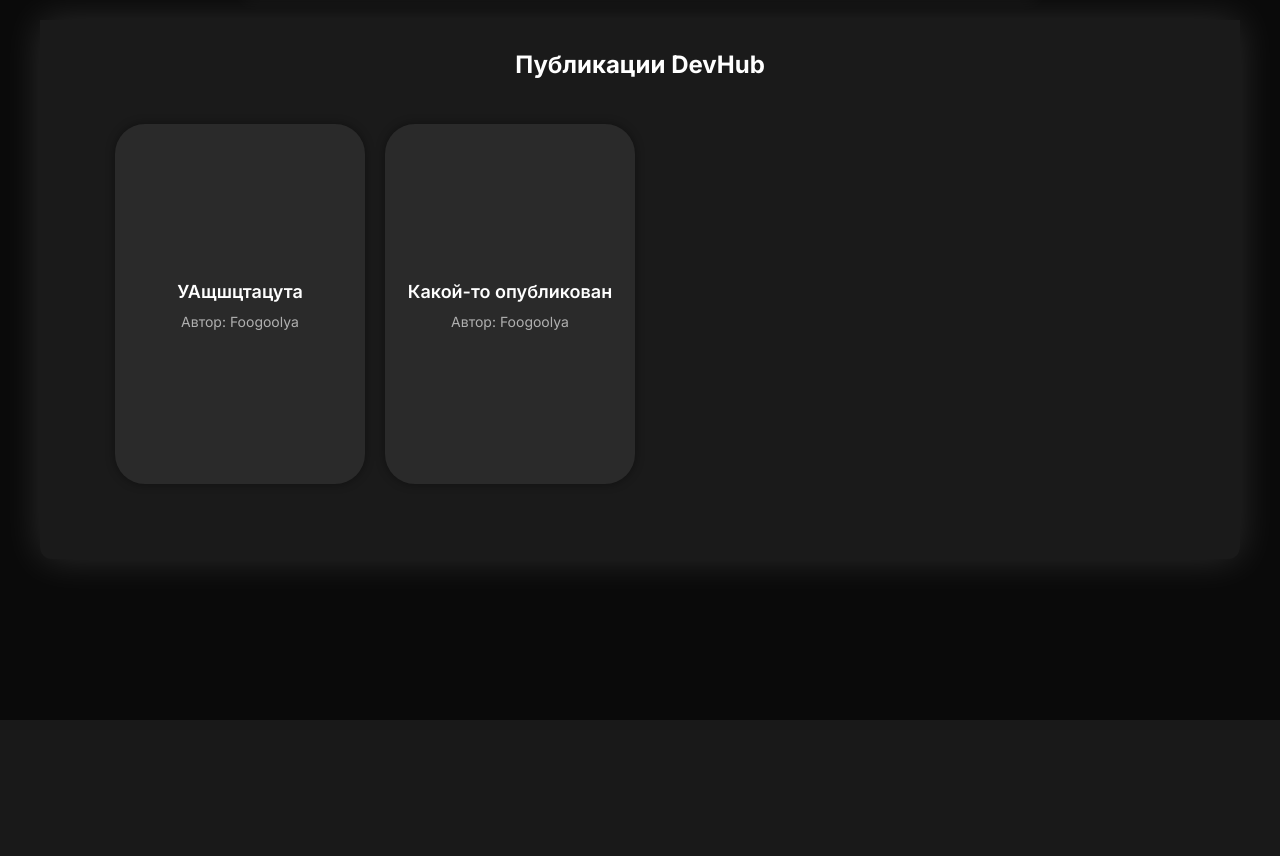
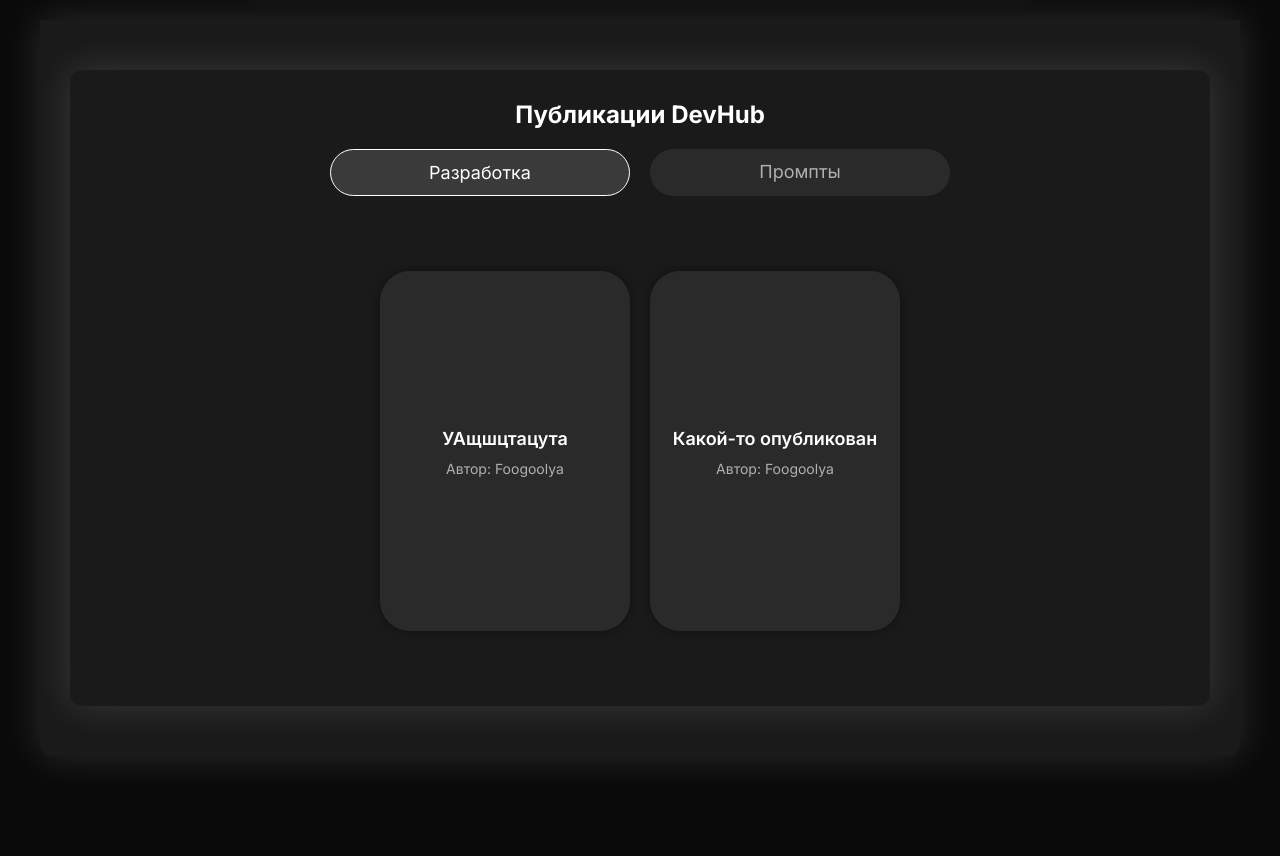
Before and after one commit to Clafordisment/DevHub, a PHP site: page /index.php?category=1 in a window 1280 px wide. Shown: the part 80-936 px from the top of the page. Before the commit the page ends 800 px from the top, so only its background shows below. Run offline with PHP 8.4, Linux system fonts and the light colour scheme; a user stored in the database is signed in; data comes from the database, SQL or seed files in the repository; both versions use the stored data as it was after the commit.

Commit message:
Creating a category filter on the main page

```diff
--- a/create_publication.php
+++ b/create_publication.php
@@ -64,11 +64,13 @@
             $stmt->execute();
             $stmt->close();
         } else {
+            $id_type = 1; // 1 = Разработка, позже будет добавлена функция выбора категории
+
             $stmt = $conn->prepare("
                 INSERT INTO Posts (id_type, id_u, title, content, create_at, avRate, isNote, ownPrev)
-                VALUES (0, ?, ?, ?, NOW(), 0, ?, '')
+                VALUES (?, ?, ?, ?, NOW(), 0, ?, '')
             ");
-            $stmt->bind_param("issi", $userId, $title, $content, $isNote);
+            $stmt->bind_param("iissi", $id_type, $userId, $title, $content, $isNote);
             $stmt->execute();
             $stmt->close();
         }
--- a/index.php
+++ b/index.php
@@ -12,6 +12,29 @@
 );
 $conn->set_charset("utf8");
 
+$catgSql = "SELECT id_PType, name FROM posts_catg ORDER BY id_PType";
+$catgResult = $conn->query($catgSql);
+$categories = [];
+if ($catgResult) {
+    while ($row = $catgResult->fetch_assoc()) {
+        $categories[] = $row;
+    }
+}
+
+$selectedCategory = isset($_GET['category']) ? (int)$_GET['category'] : 0;
+
+if ($selectedCategory > 0) {
+    $sql = "
+        SELECT
+            p.id_p,
+            p.title,
+            COALESCE(NULLIF(u.username, ''), u.login) AS author_name
+        FROM Posts p
+        JOIN Users u ON p.id_u = u.Id_U
+        WHERE p.isNote = 0 AND p.id_type = $selectedCategory
+        ORDER BY p.create_at DESC
+    ";
+} else {
     $sql = "
         SELECT
             p.id_p,
@@ -22,11 +45,27 @@
         WHERE p.isNote = 0
         ORDER BY p.create_at DESC
     ";
+}
 
 $result = $conn->query($sql);
 ?>
 
+<div class="box">
+
     <h2>Публикации DevHub</h2>
+
+<div class="category-buttons">
+    <?php foreach ($categories as $cat): ?>
+        <?php
+        $isActive = ($selectedCategory == $cat['id_PType']);
+        $targetCategory = $isActive ? 0 : $cat['id_PType'];
+        ?>
+        <a href="index.php?category=<?php echo $targetCategory; ?>"
+           class="category-btn <?php echo $isActive ? 'active' : ''; ?>">
+            <?php echo htmlspecialchars($cat['name']); ?>
+        </a>
+    <?php endforeach; ?>
+</div>
 
     <div class="posts-wrapper">
         <?php if ($result && $result->num_rows > 0): ?>
@@ -45,6 +84,7 @@
                 <?php endwhile; ?>
             </div>
         <?php else: ?>
-        <p>Пока нет опубликованных публикаций.</p>
+            <p>По данной категории публикаций нет.</p>
         <?php endif; ?>
     </div>
+</div>
--- a/style.css
+++ b/style.css
@@ -709,3 +709,37 @@
 .like-count {
     font-size: 12px;
 }
+
+.category-buttons {
+    display: flex;
+    gap: 20px;
+    justify-content: center;
+    margin-bottom: 30px;
+    width: 100%;
+}
+
+.category-btn {
+    flex: 1;
+    max-width: 300px;
+    background-color: #2a2a2a;
+    color: #b0b0b0;
+    border: none;
+    padding: 12px 25px;
+    font-size: 18px;
+    border-radius: 30px;
+    cursor: pointer;
+    transition: all 0.3s ease;
+    text-align: center;
+    text-decoration: none;
+}
+
+.category-btn:hover {
+    background-color: #3a3a3a;
+    color: #ffffff;
+}
+
+.category-btn.active {
+    background-color: #3a3a3a;
+    color: #ffffff;
+    border: 1px solid #ffffff;
+}
```
Also changed, not shown: DevHub_mainDB (backup).sql (+10 -10 lines). Lines whose indentation alone changed are shown as unchanged.
